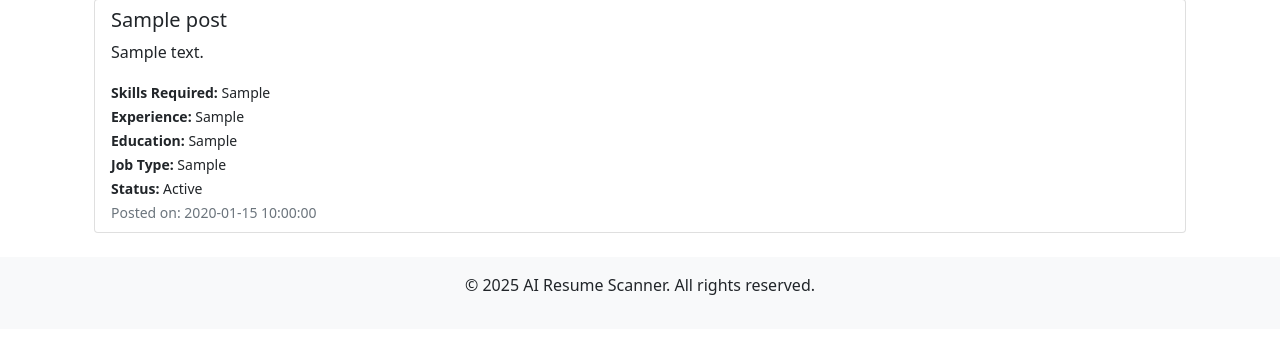
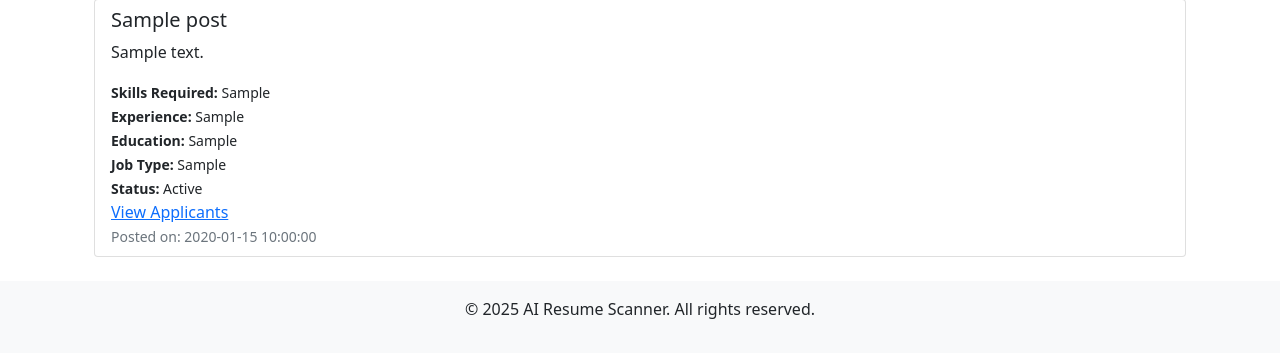
Before and after one commit to nishanlimbuchemjong/AI-Resume-Scanner, a Flask app: page /dashboard in a window 1280 px wide. Shown: the part 223-581 px from the top of the page. Run offline with Flask 3, Linux system fonts and the light colour scheme; the visitor is signed in with stand-in values (Sample User, id 1); tables that the repository leaves empty hold one stand-in row (values such as "Sample post"); some libraries are stand-ins or nearby versions.

Commit message:
added url for viewing applicants

```diff
--- a/templates/company_dashboard.html
+++ b/templates/company_dashboard.html
@@ -16,6 +16,8 @@
                     <small><strong>Education:</strong> {{ job.education_required }}</small><br>
                     <small><strong>Job Type:</strong> {{ job.job_type }}</small><br>
                     <small><strong>Status:</strong> {{ job.status }}</small><br>
+                    <a href="{{ url_for('view_applicants', job_id=job.job_id) }}" type="submit">View Applicants</a>
+                    <br>
                     <small class="text-muted">Posted on: {{ job.created_at }}</small>
                 </div>
             {% endfor %}
```
